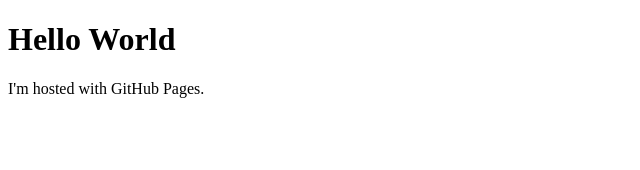
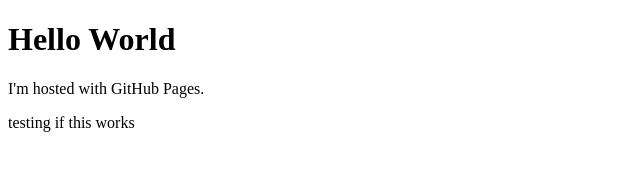
Before and after one commit to christinaegs-zs8-1/MyFirstWebsite-, a plain HTML site: page index.html in a window 1280 px wide. Shown: the whole page, without its empty margins (0-640 px from the left). Drawn offline with Linux system fonts and the light colour scheme.

Commit message:
intialcommit

```diff
--- a/index.html
+++ b/index.html
@@ -3,5 +3,6 @@
 <body>
 <h1>Hello World</h1>
 <p>I'm hosted with GitHub Pages.</p>
+<p>testing if this works</p>
 </body>
 </html>
```
